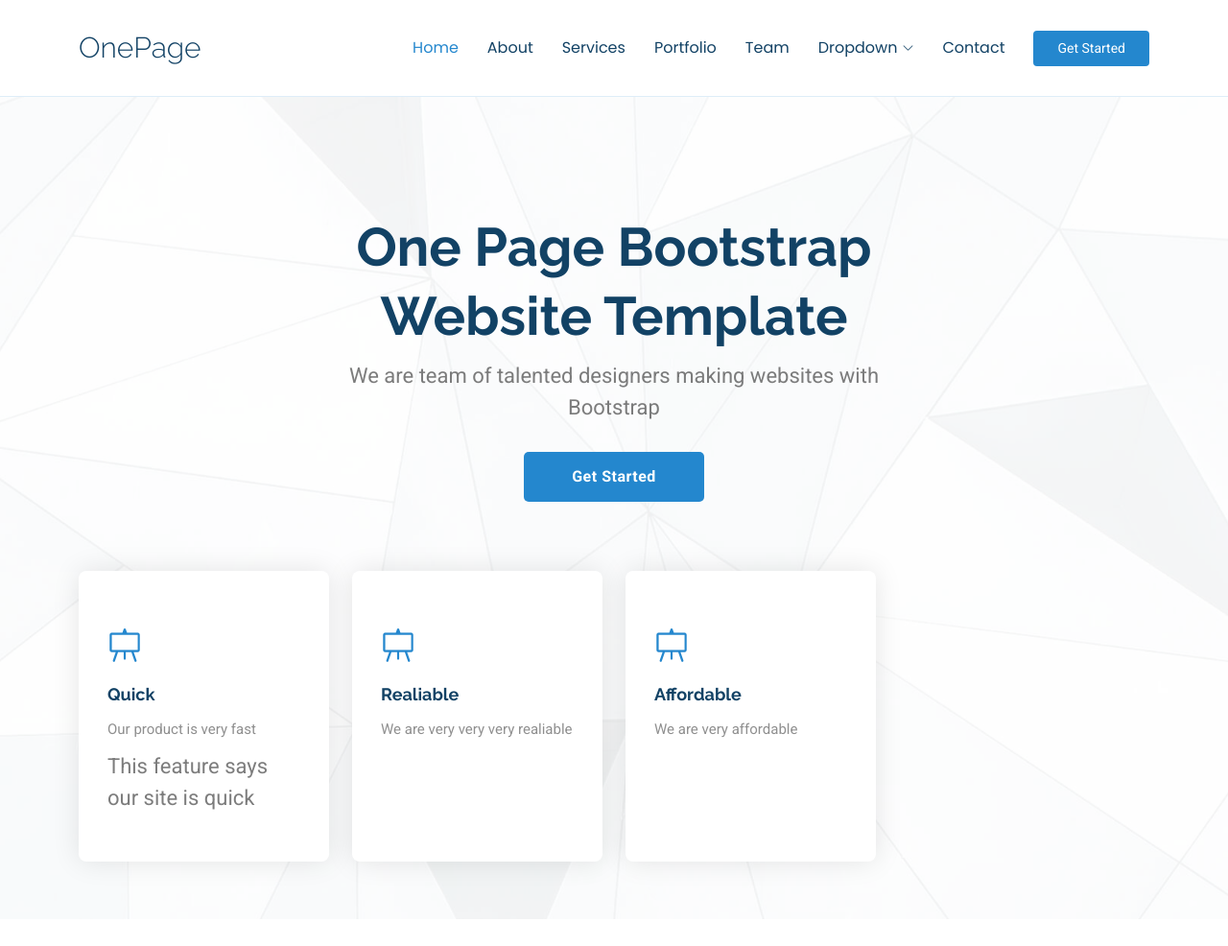
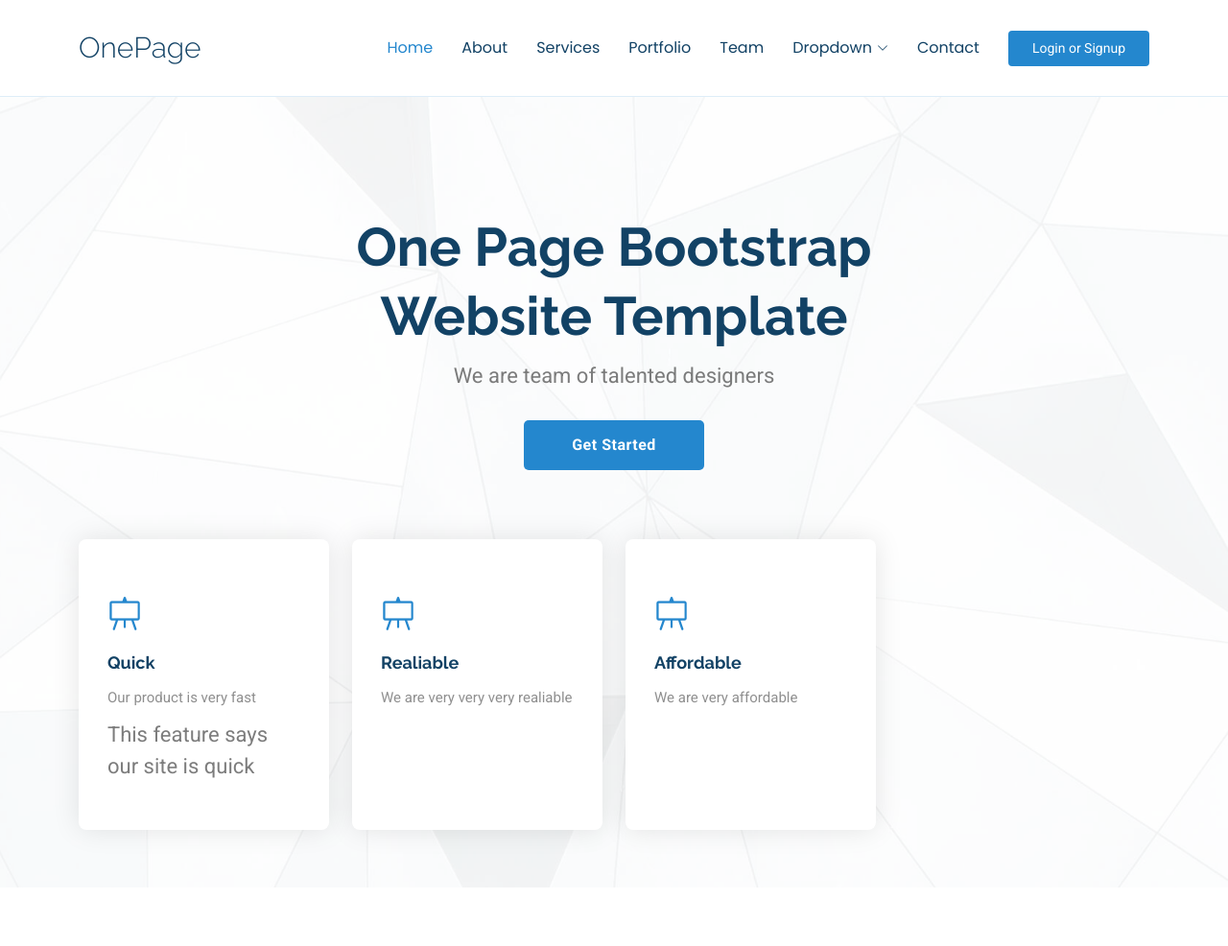
Before and after one commit to psatomas/myproject, a Django app: page / in a window 1280 px wide. Shown: the top 986 px of the page at 96% size. Run offline with Django 5.2, Linux system fonts and the light colour scheme; data comes from the database, SQL or seed files in the repository; both versions use the stored data as it was after the commit; some libraries are stand-ins or nearby versions.

Commit message:
feat: add login.html template for user login functionality

```diff
--- a/myapp/urls.py
+++ b/myapp/urls.py
@@ -4,5 +4,7 @@ from . import views
 urlpatterns = [
     path('', views.index, name='index'),
     path('counter', views.counter, name='counter'),
-    path('register', views.register, name='register')
+    path('register', views.register, name='register'),
+    path('login', views.login, name='login'),
+    path('logout', views.logout, name='logout')
 ]
--- a/myapp/views.py
+++ b/myapp/views.py
@@ -33,6 +33,27 @@ def register(request):
     else:
         return render(request, 'register.html')
 
+def login(request):
+    if request.method == 'POST':
+        username = request.POST['username']
+        password = request.POST['password']
+
+        user = auth.authenticate(username=username, password=password)
+
+        if user is not None:
+            auth.login(request, user)
+            return redirect('/')
+        else:
+            messages.info(request, 'Credentials Invalid')
+            return redirect('login')
+
+    else:
+        return render (request, 'login.html')
+
+def logout(request):
+    auth.logout(request)
+    return redirect('/')
+
 def counter(request):
     text = request.POST['text']
     amount_of_words = len(text.split())
--- a/templates/index.html
+++ b/templates/index.html
@@ -77,8 +77,11 @@
         </ul>
         <i class="mobile-nav-toggle d-xl-none bi bi-list"></i>
       </nav>
-
-      <a class="btn-getstarted" href="#about">Get Started</a>
+      {% if user.is_authenticated %}
+      <a class="btn-getstarted" href="logout">Logout</a>
+      {% else %}
+      <a class="btn-getstarted" href="login">Login or Signup</a>
+      {% endif %}
 
     </div>
   </header>
@@ -93,8 +96,12 @@
       <div class="container">
         <div class="row justify-content-center" data-aos="zoom-out">
           <div class="col-xl-7 col-lg-9 text-center">
+            {% if user.is_authenticated %}
+            <h1>Welcome, {{user.username}}</h1>
+            {% else %}
             <h1>One Page Bootstrap Website Template</h1>
-            <p>We are team of talented designers making websites with Bootstrap</p>
+            {% endif %}
+            <p>We are team of talented designers</p>
           </div>
         </div>
         <div class="text-center" data-aos="zoom-out" data-aos-delay="100">
```
Also changed, not shown: templates/login.html (added, +18 -0 lines), db.sqlite3.
